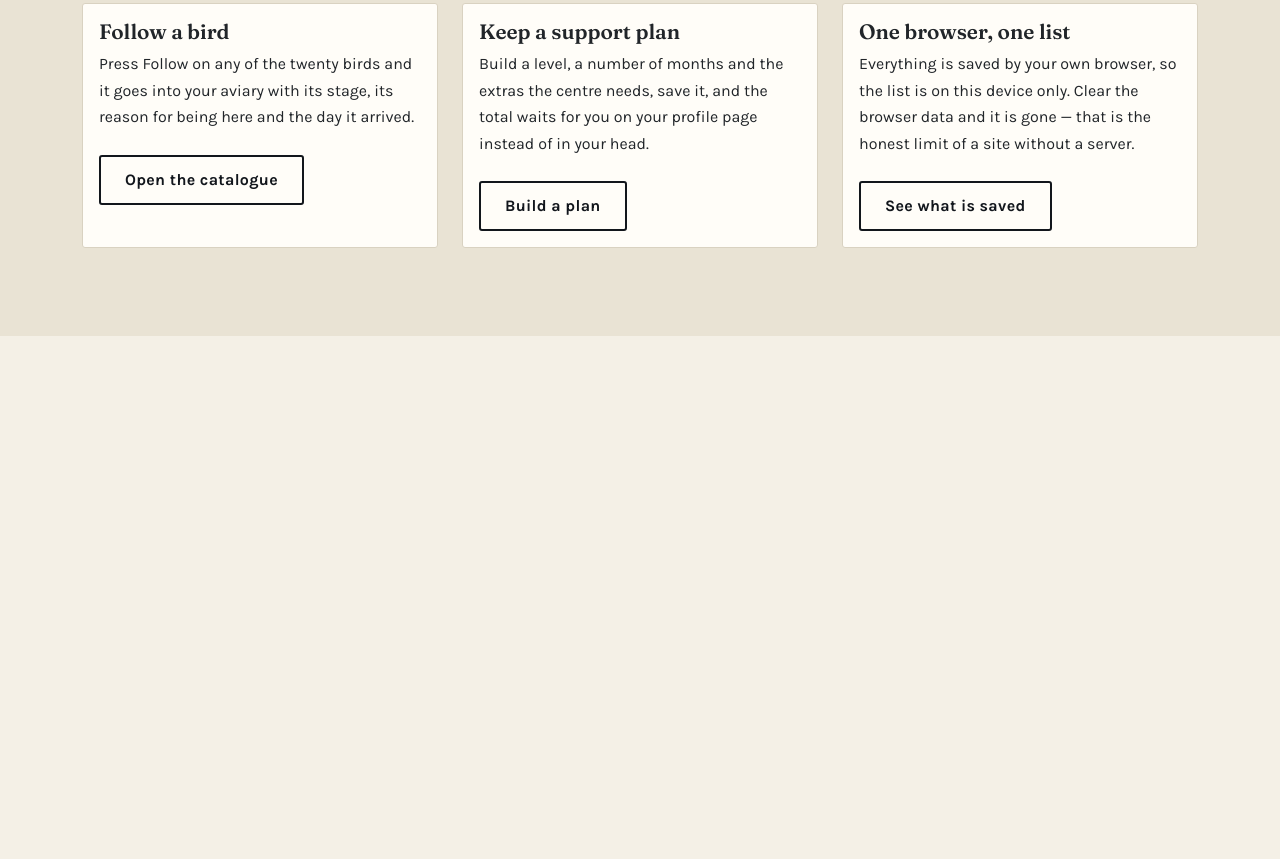
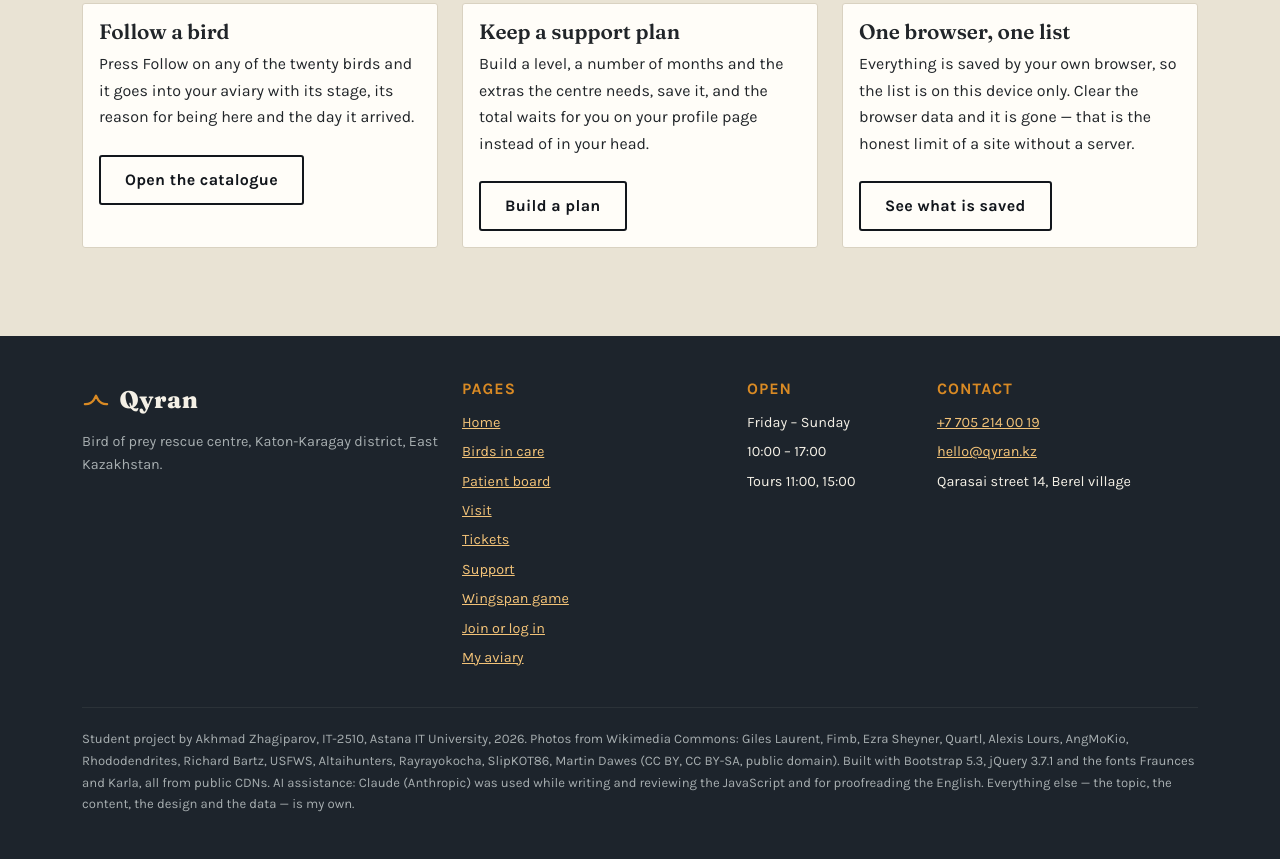
Before and after one commit to AxeMadxD/qyran, a plain HTML site: page account.html in a window 1280 px wide. Shown: the part 1533-2392 px from the top of the page. Before the commit the page ends 1869 px from the top, so only its background shows below. Drawn offline with nearby package versions, Linux system fonts and the light colour scheme.

Commit message:
Give the account and profile pages the footer every other page has

```diff
--- a/account.html
+++ b/account.html
@@ -211,7 +211,52 @@
         </section>
     </main>
 
-
+    <footer class="qy-footer">
+        <div class="container">
+            <div class="row g-4">
+                <div class="col-lg-4">
+                    <p class="qy-brand qy-brand--footer">
+                        <svg class="qy-mark" viewBox="0 0 24 24" aria-hidden="true" focusable="false">
+                            <path d="M2.5 15.5c3.4.2 6-1.1 7.8-3.9L12 8.4l1.7 3.2c1.8 2.8 4.4 4.1 7.8 3.9" />
+                        </svg>
+                        <span>Qyran</span>
+                    </p>
+                    <p class="qy-muted qy-muted--light">Bird of prey rescue centre, Katon-Karagay district, East Kazakhstan.</p>
+                </div>
+                <div class="col-6 col-lg-3">
+                    <h3>Pages</h3>
+                    <ul>
+                        <li><a href="index.html">Home</a></li>
+                        <li><a href="birds.html">Birds in care</a></li>
+                        <li><a href="board.html">Patient board</a></li>
+                        <li><a href="visit.html">Visit</a></li>
+                        <li><a href="tickets.html">Tickets</a></li>
+                        <li><a href="support.html">Support</a></li>
+                        <li><a href="game.html">Wingspan game</a></li>
+                        <li><a href="account.html">Join or log in</a></li>
+                        <li><a href="profile.html">My aviary</a></li>
+                    </ul>
+                </div>
+                <div class="col-6 col-lg-2">
+                    <h3>Open</h3>
+                    <ul>
+                        <li>Friday &ndash; Sunday</li>
+                        <li>10:00 &ndash; 17:00</li>
+                        <li>Tours 11:00, 15:00</li>
+                    </ul>
+                </div>
+                <div class="col-lg-3">
+                    <h3>Contact</h3>
+                    <ul>
+                        <li><a href="tel:+77052140019">+7 705 214 00 19</a></li>
+                        <li><a href="mailto:hello@qyran.kz">hello@qyran.kz</a></li>
+                        <li>Qarasai street 14, Berel village</li>
+                    </ul>
+                </div>
+            </div>
+            <p class="qy-bottom mb-0">Student project by Akhmad Zhagiparov, IT-2510, Astana IT University, 2026. Photos from Wikimedia Commons: Giles Laurent, Fimb, Ezra Sheyner, Quartl, Alexis Lours, AngMoKio, Rhododendrites, Richard Bartz, USFWS, Altaihunters, Rayrayokocha, SlipKOT86, Martin Dawes (CC BY, CC BY-SA, public domain). Built with Bootstrap 5.3, jQuery 3.7.1 and the fonts Fraunces and Karla, all from public CDNs. AI assistance: Claude (Anthropic) was used while writing and reviewing the JavaScript and for proofreading the English. Everything else — the topic, the content, the design and the data — is my own.</p>
+        </div>
+    </footer>
 
     <script src="https://cdn.jsdelivr.net/npm/bootstrap@5.3.3/dist/js/bootstrap.bundle.min.js" integrity="sha384-YvpcrYf0tY3lHB60NNkmXc5s9fDVZLESaAA55NDzOxhy9GkcIdslK1eN7N6jIeHz" crossorigin="anonymous"></script>
     <script src="https://code.jquery.com/jquery-3.7.1.min.js" integrity="sha256-/JqT3SQfawRcv/BIHPThkBvs0OEvtFFmqPF/lYI/Cxo=" crossorigin="anonymous"></script>
```
Also changed, not shown: profile.html (+46 -1 lines).
